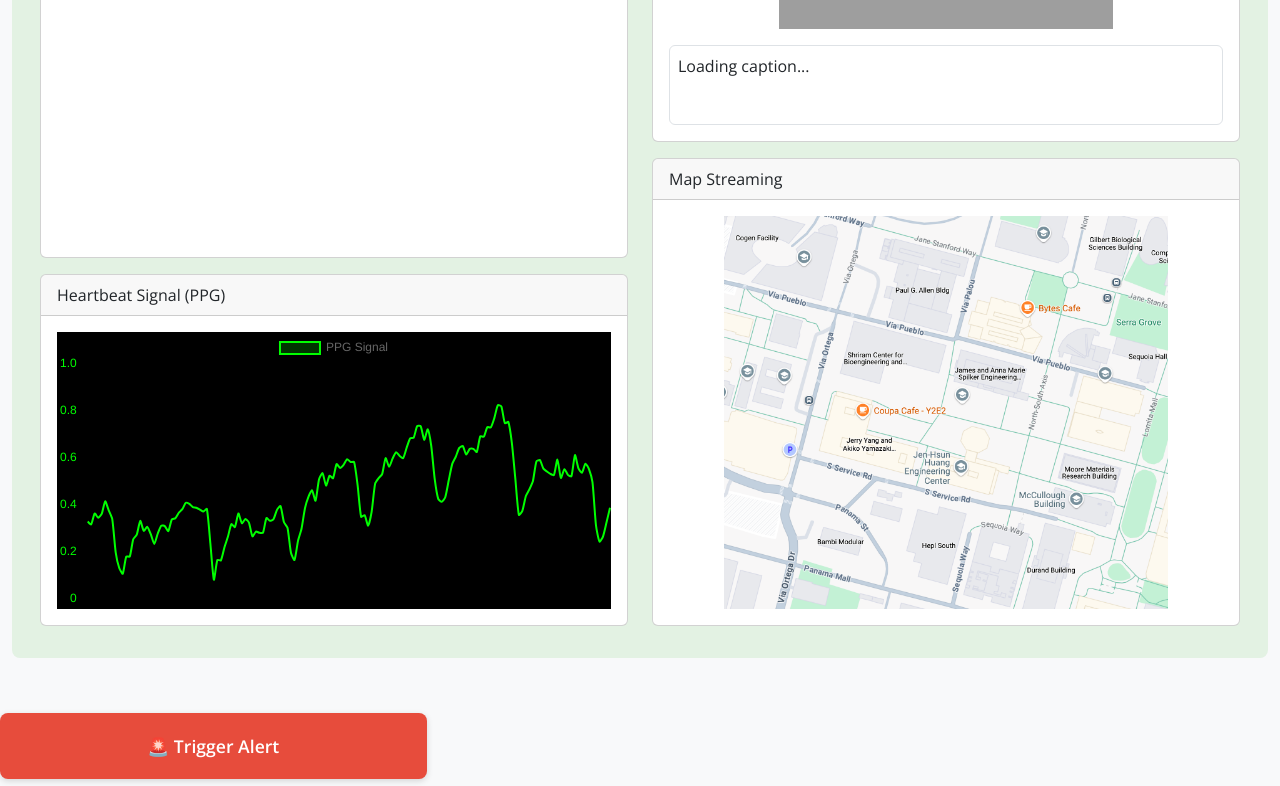
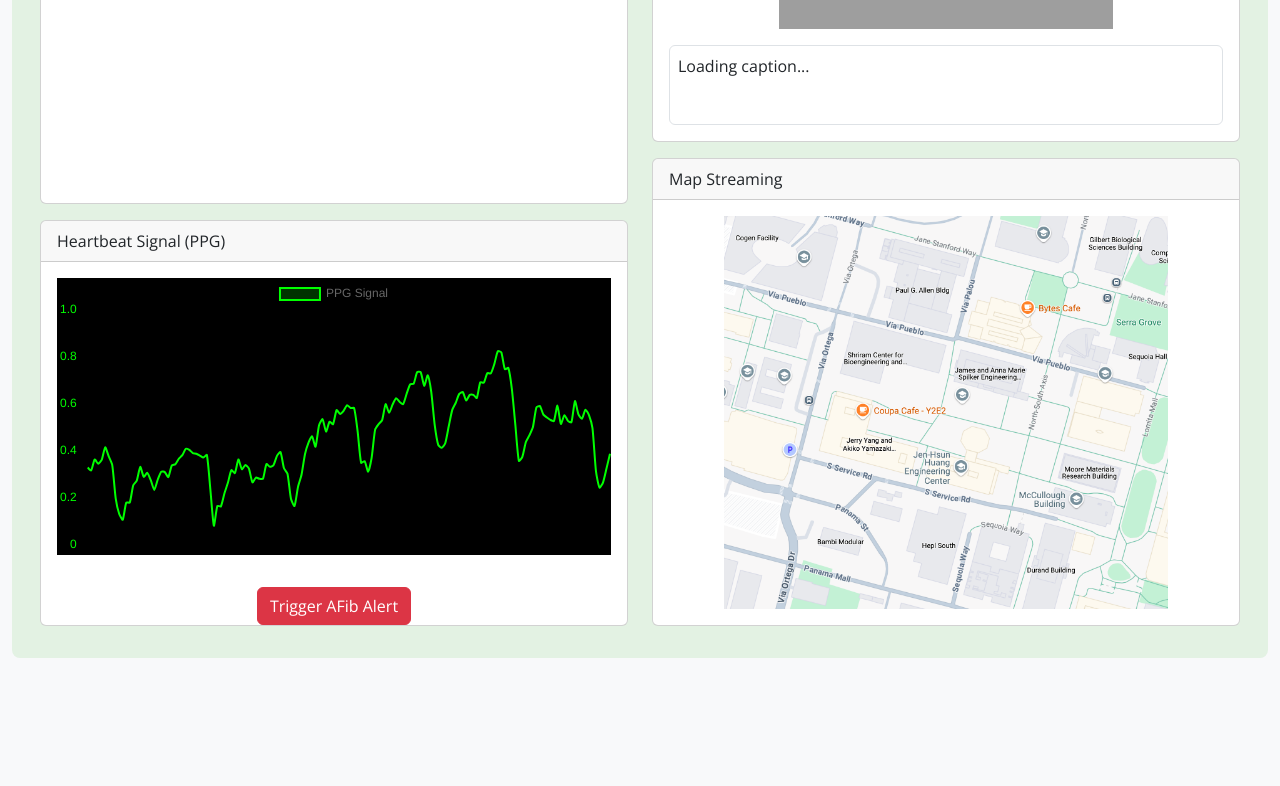
Before and after one commit to PatP15/TreeHacks2025, a Flask app: page /platoon in a window 1280 px wide. Shown: the part 477-1263 px from the top of the page. After the commit the page ends 1135 px from the top, so only its background shows below. Run offline with Flask 3, Linux system fonts and the light colour scheme; parts of the project's set-up code (start-up, migrations or seed data) failed here and were passed over; grey boxes are pictures that could not be loaded.

Commit message:
Created simulated anomaly

```diff
--- a/app.py
+++ b/app.py
@@ -203,14 +203,23 @@ def process_ppg_data(file_path):
 
     return ppg_df
 
+import subprocess
+
 @app.route('/ppg_data')
 def ppg_data():
-    """Returns PPG heartbeat signal for real-time display."""
-    file_path = "regular_2.csv"
+    """ Returns either healthy or AFib PPG data based on request. """
+    file_type = request.args.get("type", "healthy")  # Default to healthy
+    file_path = "regular_2.csv" if file_type == "healthy" else "afib_2.csv"
 
+    # Load the selected PPG dataset
     ppg_df = process_ppg_data(file_path)
     return jsonify(ppg_df["ppg_signal"].tolist())
 
+@app.route('/run_script')
+def run_script():
+    """ Runs a background Python script when AFib is detected. """
+    subprocess.Popen(["python3", "test_guardian.py"])
+    return jsonify({"status": "Script triggered"})
 
 @app.route('/chatbot', methods=['POST'])
 def chatbot():
--- a/templates/base.html
+++ b/templates/base.html
@@ -60,7 +60,7 @@
       background-color: #81bce1; /* A softer gray */
     }
 
-    #alertButton {
+    #afribButton {
       background-color: #e74c3c; /* A softer red */
     }
 
@@ -103,10 +103,6 @@
   <script src="https://cdn.jsdelivr.net/npm/bootstrap@5.3.0/dist/js/bootstrap.bundle.min.js"></script>
   {% block scripts %}{% endblock %}
 
-  <div class="col-sm-4">
-    <button id="alertButton" class="top-button alert-button">
-      🚨 Trigger Alert
-    </button>
-  </div>
+
 </body>
 </html>
--- a/templates/platoon.html
+++ b/templates/platoon.html
@@ -24,6 +24,11 @@
           <div class="card-body">
             <canvas id="ppgChart"></canvas>
           </div>
+          <!-- Alert Button -->
+          <div class="text-center mt-3">
+            <button onclick="togglePpgData()" class="btn btn-danger">Trigger AFib Alert</button>
+          </div>
+
         </div>
 
       </div>
@@ -121,23 +126,25 @@
   let ppgData = [];
   let ppgIndex = 0;
   let loopPpg = [];
+  let currentCsv = "healthy";  // Default dataset
+  let afibMode = false;  // Track AFib state
   const PPG_DISPLAY_SIZE = 150;
   const PPG_UPDATE_RATE = 30;
 
   // Load PPG data from API
   async function loadPpgData() {
-    const response = await fetch("/ppg_data");
+    const response = await fetch(`/ppg_data?type=${currentCsv}`);
     const data = await response.json();
     loopPpg = data;
   }
 
-  // Update PPG chart (Sliding effect)
+  // Update PPG chart with sliding effect
   function updatePpgChart(chart) {
     if (loopPpg.length === 0) return;
 
     ppgData.push(loopPpg[ppgIndex]);
     if (ppgData.length > PPG_DISPLAY_SIZE) {
-      ppgData.shift();
+      ppgData.shift();  // Remove the oldest point
     }
 
     chart.data.labels.push("");
@@ -154,6 +161,7 @@
   // Initialize PPG chart
   async function initPpgChart() {
     await loadPpgData();
+
     const ctx = document.getElementById('ppgChart').getContext('2d');
     const ppgChart = new Chart(ctx, {
       type: 'line',
@@ -183,7 +191,39 @@
     setInterval(() => updatePpgChart(ppgChart), PPG_UPDATE_RATE);
   }
 
-  // Function to ensure dots exist
+  // Function to swap between Healthy & AFib data
+  async function togglePpgData() {
+    afibMode = !afibMode;
+    currentCsv = afibMode ? "afib" : "healthy";
+    await loadPpgData();
+
+    const chart = Chart.getChart("ppgChart");
+    chart.data.datasets[0].borderColor = afibMode ? "rgb(255, 0, 0)" : "rgb(0, 255, 0)";
+    chart.data.datasets[0].backgroundColor = afibMode ? "rgba(255, 0, 0, 0.2)" : "rgba(0, 255, 0, 0.2)";
+    chart.update();
+
+    if (afibMode) {
+      setTimeout(() => {
+        alert("🚨 Anomaly Detected! AFib detected! Scapy Guardian to the rescue! 🚨");
+        fetch("/run_script")
+          .then(resp => console.log("Python script triggered"))
+          .catch(err => console.error("Error triggering Python script:", err));
+      }, 5000);
+    }
+  }
+
+  // Fetch caption from /get_caption
+  function fetchCaption() {
+    fetch("/get_caption")
+      .then(resp => resp.json())
+      .then(data => {
+        const captionElem = document.getElementById('captionPlatoon');
+        if (captionElem) captionElem.innerText = data.caption;
+      })
+      .catch(err => console.log("Error fetching caption:", err));
+  }
+
+  // Ensure map dots exist
   function ensureDotExists(dotId, color, size = 12) {
     let dot = document.getElementById(dotId);
     if (!dot) {
@@ -194,7 +234,7 @@
       dot.style.width = `${size}px`;
       dot.style.height = `${size}px`;
       dot.style.borderRadius = "50%";
-      dot.style.zIndex = "10";  // Ensure dots are on top
+      dot.style.zIndex = "10";
       dot.style.backgroundColor = color;
       dot.style.boxShadow = `0 0 10px ${color}`;
       document.getElementById('map-container').appendChild(dot);
@@ -233,17 +273,6 @@
       .catch(err => console.log("Error fetching location:", err));
   }
 
-  // Fetch caption from /get_caption
-  function fetchCaption() {
-    fetch("/get_caption")
-      .then(resp => resp.json())
-      .then(data => {
-        const captionElem = document.getElementById('captionPlatoon');
-        if (captionElem) captionElem.innerText = data.caption;
-      })
-      .catch(err => console.log("Error fetching caption:", err));
-  }
-
   // Unified update function
   function updateDashboard() {
     fetchCaption();
@@ -261,4 +290,6 @@
 
 
 
+
+
 {% endblock %}
```
Also changed, not shown: test_guardian.py (added).
